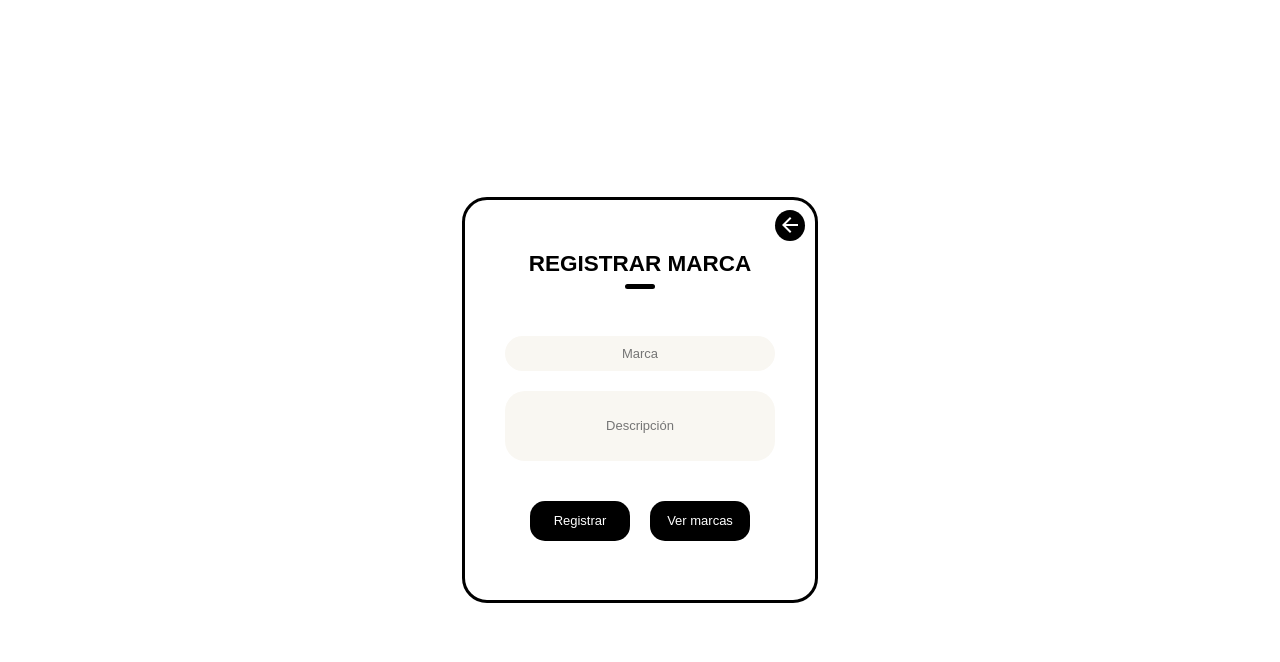
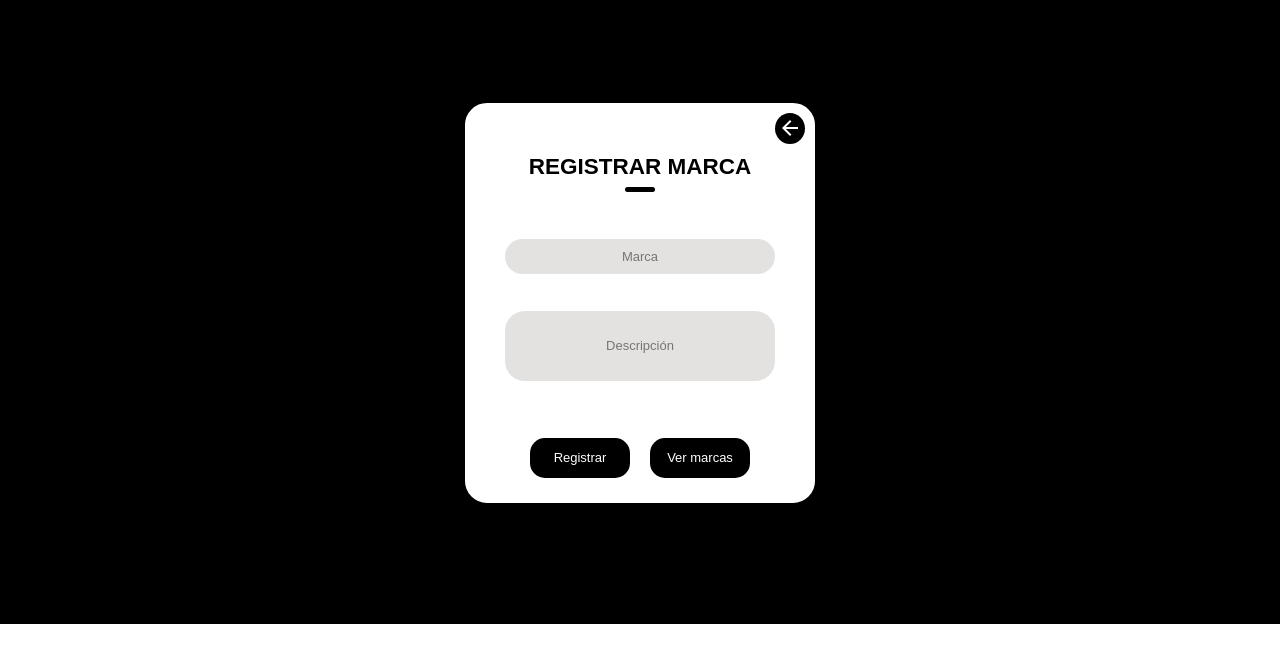
Before and after one commit to B3RZVS/mega_store_front., a React (Vite) app: page /registrarMarca in a window 1280 px wide. Shown: the top 662 px of the page. Built offline with nearby package versions, Linux system fonts and the light colour scheme.

Commit message:
1.3.0
Se agregaron validaciones el el front usando Zod

```diff
--- a/package.json
+++ b/package.json
@@ -13,11 +13,14 @@
   "dependencies": {
     "@emotion/react": "^11.13.3",
     "@emotion/styled": "^11.13.0",
+    "@hookform/resolvers": "^3.9.0",
     "@mui/icons-material": "^6.1.1",
     "@mui/material": "^6.1.0",
     "react": "^18.3.1",
     "react-dom": "^18.3.1",
-    "react-router-dom": "^6.26.2"
+    "react-hook-form": "^7.53.0",
+    "react-router-dom": "^6.26.2",
+    "zod": "^3.23.8"
   },
   "devDependencies": {
     "@eslint/js": "^9.9.0",
--- a/src/components/marca/registrarMarca.css
+++ b/src/components/marca/registrarMarca.module.css
@@ -1,16 +1,18 @@
-html, body {
-    height: 100%; /* Asegúrate de que el body tenga altura completa */
+
+.body{
+
+        display: flex; /* Habilita Flexbox en el body */
+        flex-direction: column;
+        justify-content: center; /* Centra horizontalmente */
+        align-items: center; /* Centra verticalmente */
+        text-align:center;
+        font-family: Arial, sans-serif; /* Define la tipografía */
+        height: 300%; /* Asegúrate de que el body tenga altura completa */
     padding: 0;
     margin: 0; /* Elimina el margen por defecto del body */
-}
+    width:100%;
+    background-color: black;
 
-body {
-    display: flex; /* Habilita Flexbox en el body */
-    flex-direction: column;
-    justify-content: center; /* Centra horizontalmente */
-    align-items: center; /* Centra verticalmente */
-    text-align:center;
-    font-family: Arial, sans-serif; /* Define la tipografía */
 }
 
 .screen { /*pantalla de administración*/
@@ -23,6 +25,7 @@ body {
     background-color:white;
     font-size:15px;
     overflow: hidden;
+    margin:100px;
 }
 .title{ /*Titulo pantalla administración*/
     position:relative;
@@ -53,11 +56,12 @@ form{
     height:100%;
     font-size: 15px;
 }
+
 .brand{ /*Input marca*/
     margin-bottom:20px;
     margin-top:40px;
     color:black;
-    background-color:#f9f7f2;
+    background-color:#e4e2e0;
     border-style: none;
     border-radius: 20px;
     text-align:center;
@@ -68,7 +72,7 @@ form{
 .description{ /*input descripción*/
     height:50px;
     text-align:center;
-    background-color: #f9f7f2;
+    background-color: #e4e2e0;
     color:black;
     text-decoration:none;
     border:#2C2F35;
@@ -95,7 +99,7 @@ form{
 
 }
 .button:hover{ /*efecto cuando colocamos el cursor sobre el botón*/
-   background-color:#416e84;
+   background-color:#8662fc;
    box-shadow: 0 0 7px 2px rgba(0, 123, 255, 0.5);
 }
 
@@ -118,6 +122,23 @@ form{
 
 }
 .navigation:hover{
-    background-color: #416e84;
+    background-color: #8662fc;
     box-shadow: 0 0 7px 2px rgba(0, 123, 255, 0.5);
 }
+
+.alerts {
+    font-size: 10px;
+    color:red;
+    margin-top:-10px;
+    margin-bottom:0px;
+
+
+}
+.alerts2 {
+    font-size: 10px;
+    color:red;
+    position:absolute;
+   top:59%;
+   left:41%;
+
+}
--- a/src/components/marca/registrarMarca.tsx
+++ b/src/components/marca/registrarMarca.tsx
@@ -1,24 +1,70 @@
 import React from 'react';
-import "./registrarMarca.css";
+import style from "./registrarMarca.module.css";
 import ArrowBackIcon from '@mui/icons-material/ArrowBack';
+import {useForm} from 'react-hook-form';
+import {zodResolver} from '@hookform/resolvers/zod';
+import { userSchema } from '../../validations/userSchema';
+import { useNavigate } from 'react-router-dom';
+
+
 
 {/*Pantalla ABM marca */}
+type Inputs={
+    marca:string;
+    descripcion:string;
+}
+
+
 
 export const RegistrarMarca: React.FC = () => {
+    const {register, handleSubmit,watch, formState: {errors}}=useForm<Inputs>({
+        resolver:zodResolver(userSchema),
+    });
+
+    console.log(errors)
+    const navigate = useNavigate(); // Hook para navegar
+
+  // Función para manejar el clic en el botón de la flecha
+  const handleBackClick = () => {
+    navigate('/menu'); // Redirige a la ruta "/menu", ajusta según la ruta de tu menú
+  };
+
     return (
-        <div className="screen"> {/*Pantalla de administración */}
-            <button className="navigation"> < ArrowBackIcon  />  {/* Agrega el ícono dentro del botón */}</button>{/* Botón de navegación */}
-            <h2 className="title">REGISTRAR MARCA</h2>
-           <form>
-                <input className="brand" type="text" placeholder="Marca" />
+        <div className={style.body}>
+        <div className={style.screen}> {/*Pantalla de administración */}
+            <button className={style.navigation} onClick={handleBackClick}> < ArrowBackIcon  />  {/* Agrega el ícono dentro del botón */}</button>{/* Botón de navegación */}
+            <h2 className={style.title}>REGISTRAR MARCA</h2>
+           <form onSubmit={handleSubmit(data=>{console.log(data)})}>
+            <div>
+            <input className={style.brand} type="text" placeholder="Marca"
+                {...register('marca')} />
+                {
+
+                    errors.marca?.message &&<p className={style.alerts}>{errors.marca?.message}</p>
+                }
+
+            </div>
                 <br />
-                <input className="description" type="text" placeholder="Descripción" />
+            <div>
+                <input className={style.description} type="text" placeholder="Descripción"
+                    {...register('descripcion')} />
+                    {
+                        errors.descripcion?.message &&<p className={style.alerts}>{errors.descripcion?.message}</p>
+                    }
+            </div>
                 <br />
-                <div className="buttons">
-                    <button className="button" type="submit">Registrar</button>
-                    <button className="button" type="button">Ver marcas</button>
+                <div className={style.buttons}>
+                    <button className={style.button} type="submit">Registrar</button>
+                    <button className={style.button} type="button">Ver marcas</button>
                 </div>
             </form>
         </div>
+        <div>
+            {JSON.stringify(watch(),null,2)} {/*es para ver los errores*/}
+        </div>
+    </div>
+
     );
-};
+
+
+}
--- /dev/null
+++ b/src/validations/userSchema.tsx
@@ -0,0 +1,13 @@
+import {z} from 'zod'
+//usamos esto para comparar lo que nos ingresen en cada campo del form
+export const userSchema=z.object({
+    marca:z
+    .string()
+    .max(200,{message:'Marca no debe superar los 200 caracteres'})
+    .min(1, { message: 'Marca no puede estar vacío.' })
+    .regex(/^[a-zA-Z\s]+$/, { message: 'Marca solo debe contener letras y espacios.' }) ,
+    descripcion:z
+    .string()
+    .max(300,{message:"La descripción no debe superar los 300 caracteres"})
+
+});
```
Also changed, not shown: 1 other file (tests, documents, lock files or other folders).
